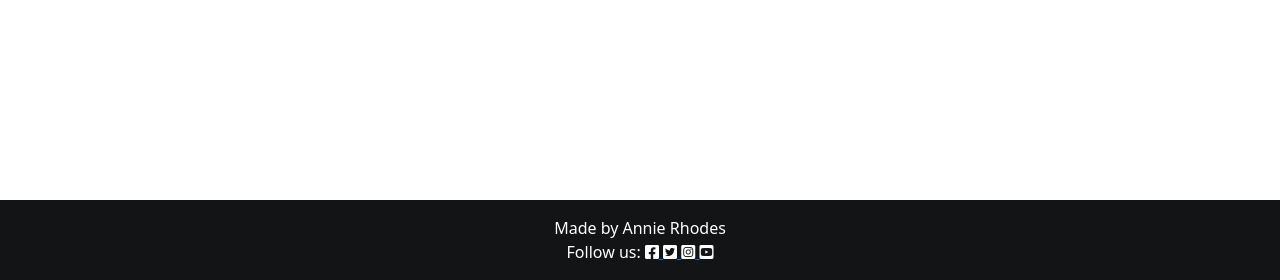
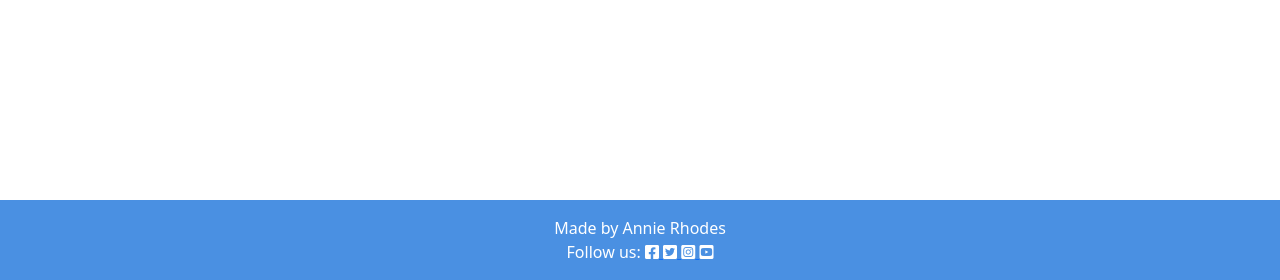
Before and after one commit to AnnieRho7/mindful-vibes, a Django app: page /blog/ in a window 1280 px wide. Shown: the part 520-800 px from the top of the page. Run offline with Django 5.2, Linux system fonts and the light colour scheme; data that the repository does not hold is empty.

Commit message:
updated css

```diff
--- a/static/css/style.css
+++ b/static/css/style.css
@@ -490,3 +490,8 @@ body {
 .spacer {
     height: 30px;
 }
+
+/* Footer */
+.footer {
+    background-color: #4a90e2;
+}
--- a/templates/base.html
+++ b/templates/base.html
@@ -121,7 +121,7 @@
     </main>
 
     <!-- Footer -->
-    <footer class="footer mt-auto py-3 dark-bg">
+    <footer class="footer mt-auto py-3">
         <p class="m-0 text-center text-white">
             {% block copyright %}
             Made by Annie Rhodes
```
